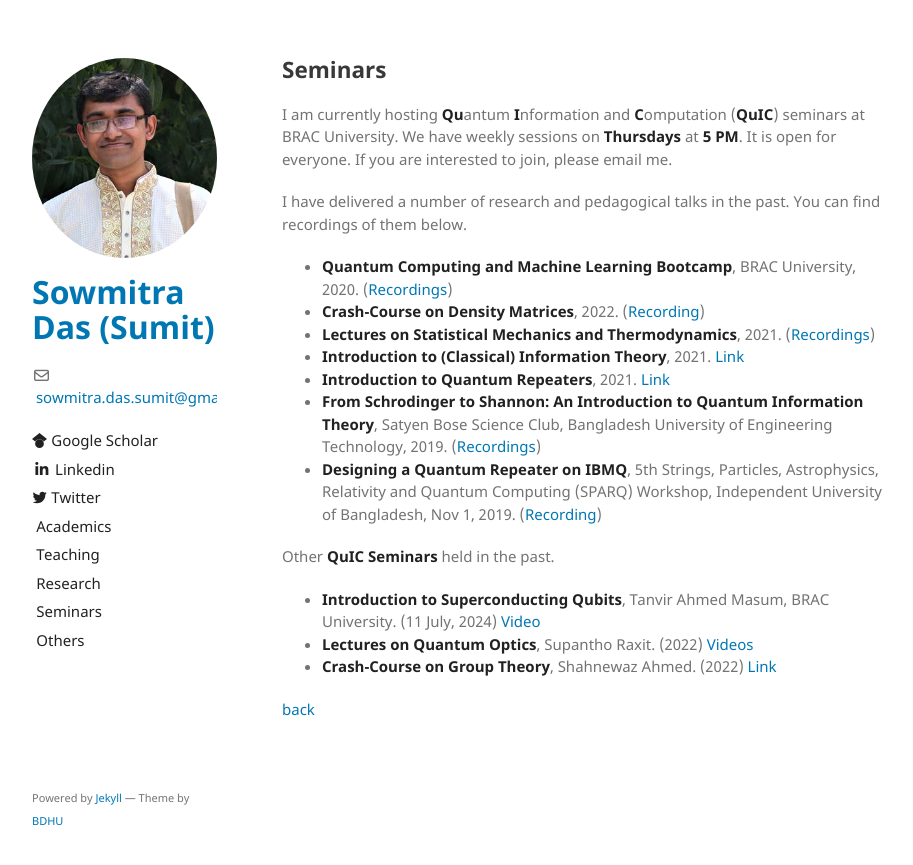
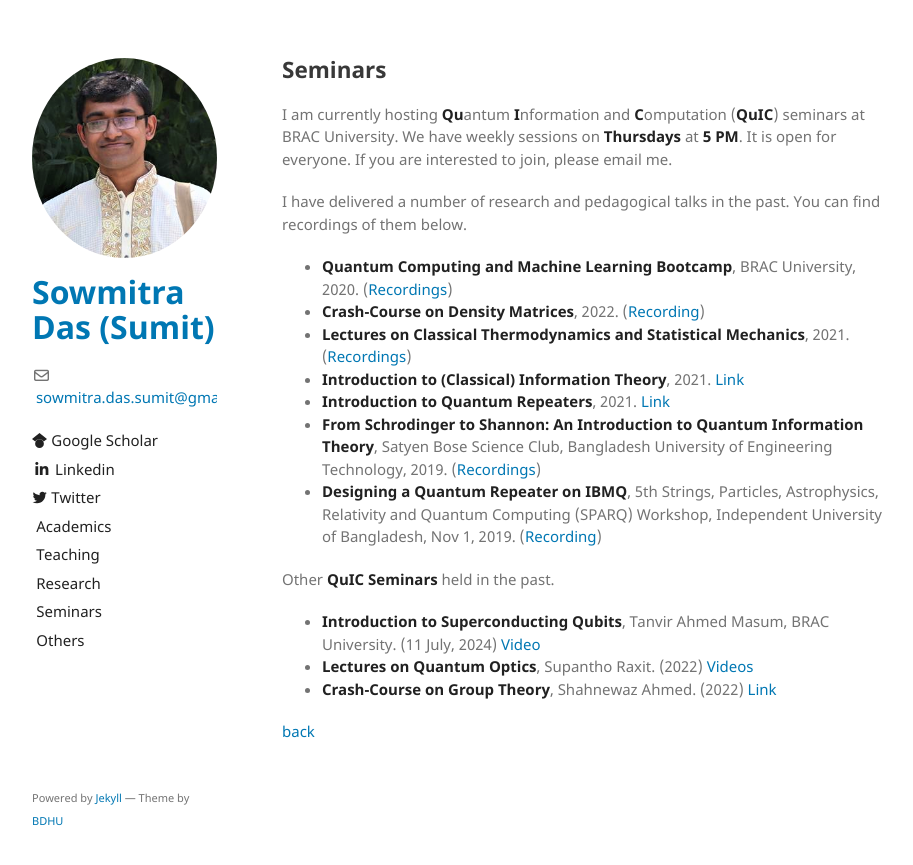
Before and after one commit to sowmitra-das-sumit/sowmitra-das-sumit.github.io, a Jekyll site: the page built from seminars.md, in a window 1280 px wide. Shown: the top 865 px of the page, without its empty margins (178-1091 px from the left). Built offline with Jekyll 4.4.1, drawn with Linux system fonts in a browser that asks for light colours; the repository's description, which GitHub fills in, is left out; our own code applies the rules of GitHub Pages for plain Markdown files.

Commit message:
Update seminars.md

```diff
--- a/seminars.md
+++ b/seminars.md
@@ -10,7 +10,7 @@ I have delivered a number of research and pedagogical talks in the past. You can
 
 - **Quantum Computing and Machine Learning Bootcamp**, BRAC University, 2020. ([Recordings](https://youtube.com/playlist?list=PLvj5w6iNZqVg_f6tGzuWkNj873pkHjrvK))
 - **Crash-Course on Density Matrices**, 2022. ([Recording](https://youtu.be/CQ6Yb_YFugA?si=fsDDXmPbFLV54HDO))
-- **Lectures on Statistical Mechanics and Thermodynamics**, 2021. ([Recordings](https://youtube.com/playlist?list=PLvj5w6iNZqVj3Zin7PMjILhGGerEwTbz2))
+- **Lectures on Classical Thermodynamics and Statistical Mechanics**, 2021. ([Recordings](https://youtube.com/playlist?list=PLvj5w6iNZqVj3Zin7PMjILhGGerEwTbz2))
 - **Introduction to (Classical) Information Theory**, 2021. [Link](https://youtu.be/BT_SZZl7nVQ?si=ysEMkEStZBTZnG-j)
 - **Introduction to Quantum Repeaters**, 2021. [Link](https://youtu.be/NPk-ZyAC86g?si=I0JhTVMGHuSVrLyQ)
 - **From Schrodinger to Shannon: An Introduction to Quantum Information Theory**, Satyen Bose Science Club, Bangladesh University of Engineering  Technology, 2019. ([Recordings](https://youtube.com/playlist?list=PLvj5w6iNZqVi4bGpqY49ikxlHr1NGU7Nw))
```
